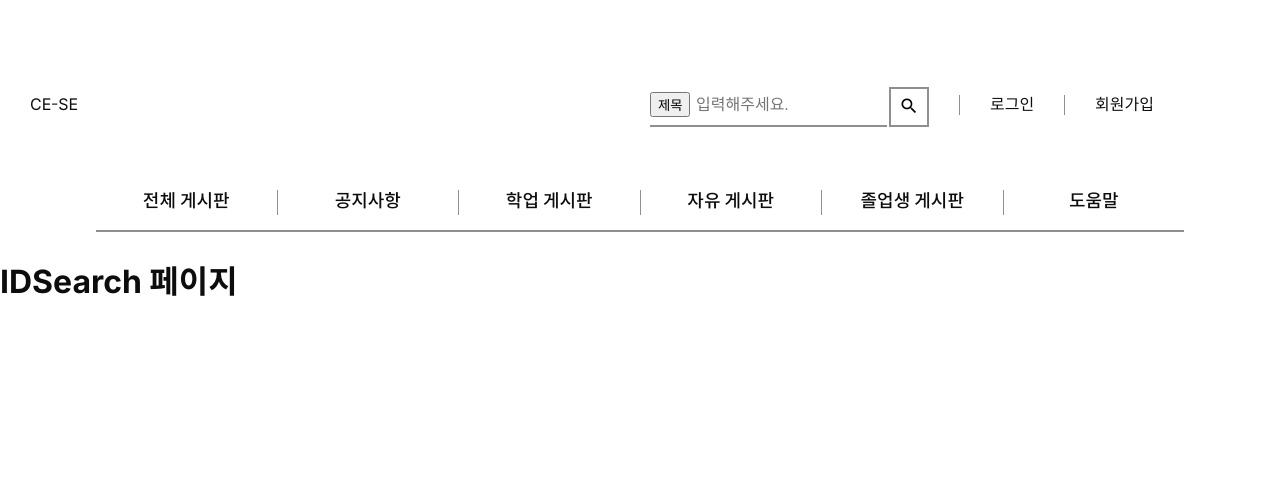
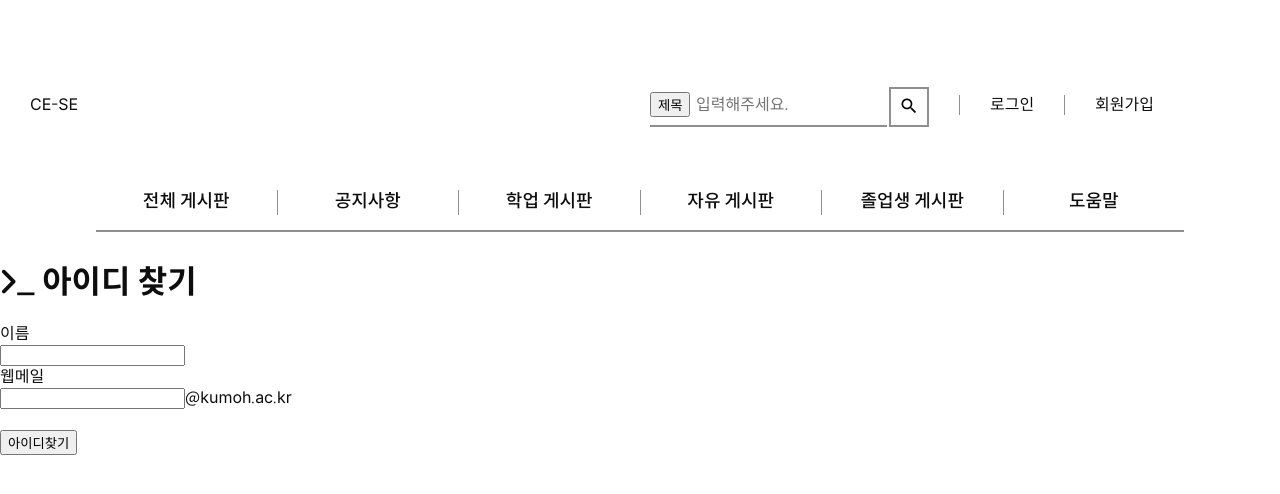
Before and after one commit to jkc-mycode/KIT-CE-CS-Frontend, a React (Create React App) app: page /idsearch in a window 1280 px wide. Shown: the top 494 px of the page. Built offline with nearby package versions, Linux system fonts and the light colour scheme.

Commit message:
2022.08.28 아이디 찾기 구현

```diff
--- a/src/Components/idsearch.js
+++ b/src/Components/idsearch.js
@@ -1,11 +1,71 @@
-import React from 'react';
+import React, {useState, useCallback} from 'react';
+import axios from 'axios';
 import './idsearch.css';
 
 function IDSearch (){
+    const [name, setName] = useState("");
+    const [webmail, setWebmail] = useState("");
+
+    const [nameCheck, setNameCheck] = useState(false);
+    const [webmailCheck, setWebmailCheck] = useState(false);
+
+    const onNameHandler = useCallback((e) => {
+        const nameRegExp = /^[ㄱ-ㅎ|ㅏ-ㅣ|가-힣]{2,5}$/;
+        setName(e.currentTarget.value);
+        if (!nameRegExp.test(e.currentTarget.value)) {
+            setNameCheck(false);
+        } else {
+            setNameCheck(true);
+        }
+    }, [])
+    const onWebmailHandler = useCallback((e) => {
+        const webmailRegExp = /^[a-z0-9]{3,10}$/;
+        setWebmail(e.currentTarget.value);
+        if (!webmailRegExp.test(e.currentTarget.value)) {
+            setWebmailCheck(false);
+        } else {
+            setWebmailCheck(true);
+        }
+    }, [])
+
+    let data = {
+        name: `${name}`,
+        webmail: `${webmail}@kumoh.ac.kr`
+    }
+    const headers = {
+        "Content-Type": `application/json`,
+    };
+    const submitUserInfo = async () => {
+        console.log(name, nameCheck);
+        console.log(webmail, webmailCheck);
+        if(!nameCheck){
+            alert("이름이 잘못 입력되었습니다.");
+        }else if(!webmailCheck){
+            alert("웹메일이 잘못 입력되었습니다.")
+        }else{
+            const res = await axios.post('/sign/findID', data, headers)
+                .then((res) => {
+                    alert(name + "님의 아이디 : " + res.data);
+                })
+                .catch((e) => {
+                    console.log(e);
+                    alert("일치하는 정보가 없습니다.");
+                })
+        }
+    }
 
     return(
         <>
-            <h1>IDSearch 페이지</h1>
+            <div className="search_box">
+                <div className="id_search_box">
+                    <h1>&#xE001;_ 아이디 찾기</h1>
+                    <div>이름</div>
+                    <input type="text" className="id_search_name" onChange={onNameHandler}/>
+                    <div>웹메일</div>
+                    <input type="text" className="id_search_webmail" onChange={onWebmailHandler}/>@kumoh.ac.kr<br/><br/>
+                    <button type="button" className="id_search_button" onClick={submitUserInfo}>아이디찾기</button>
+                </div>
+            </div>
         </>
     )
 }
```
